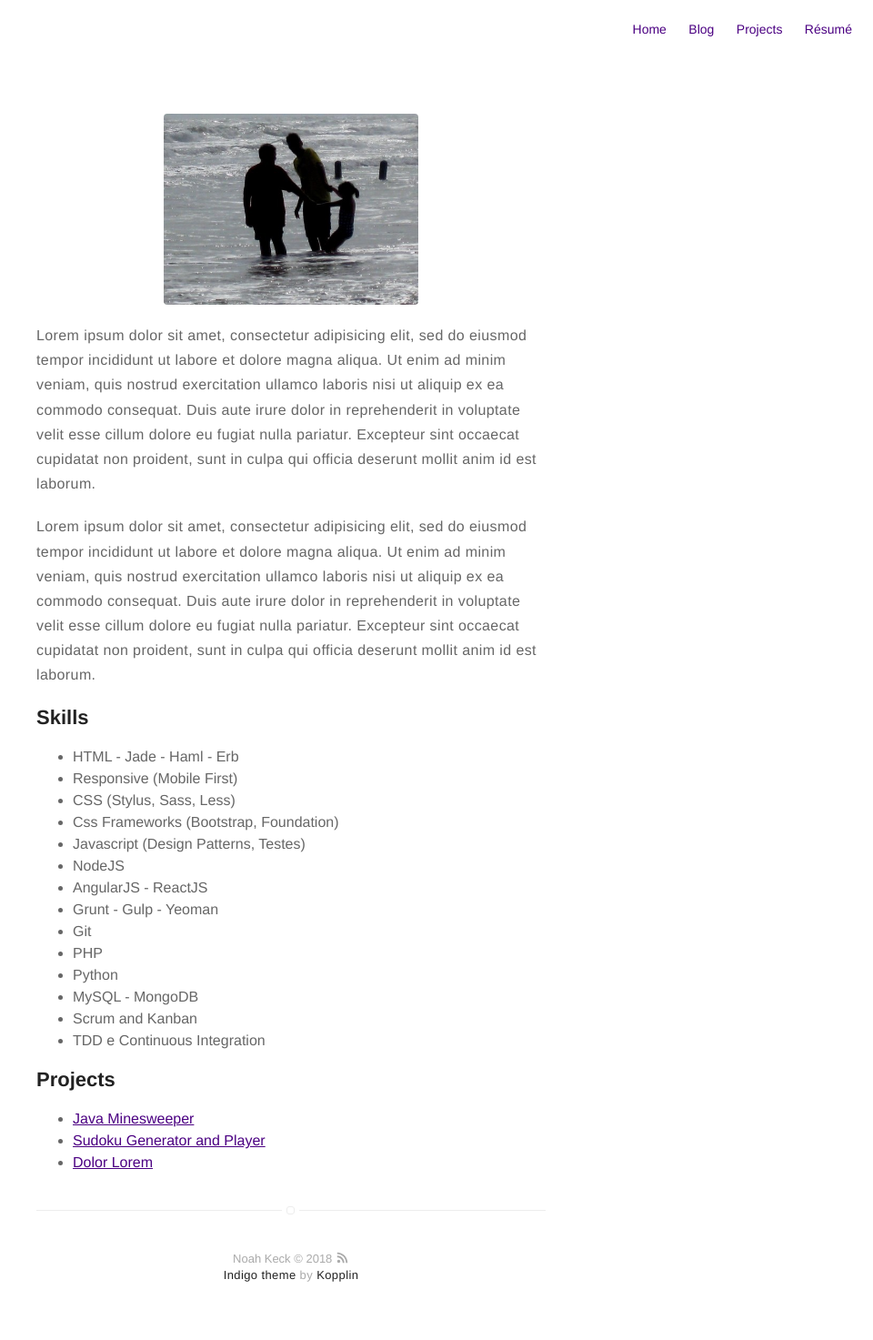
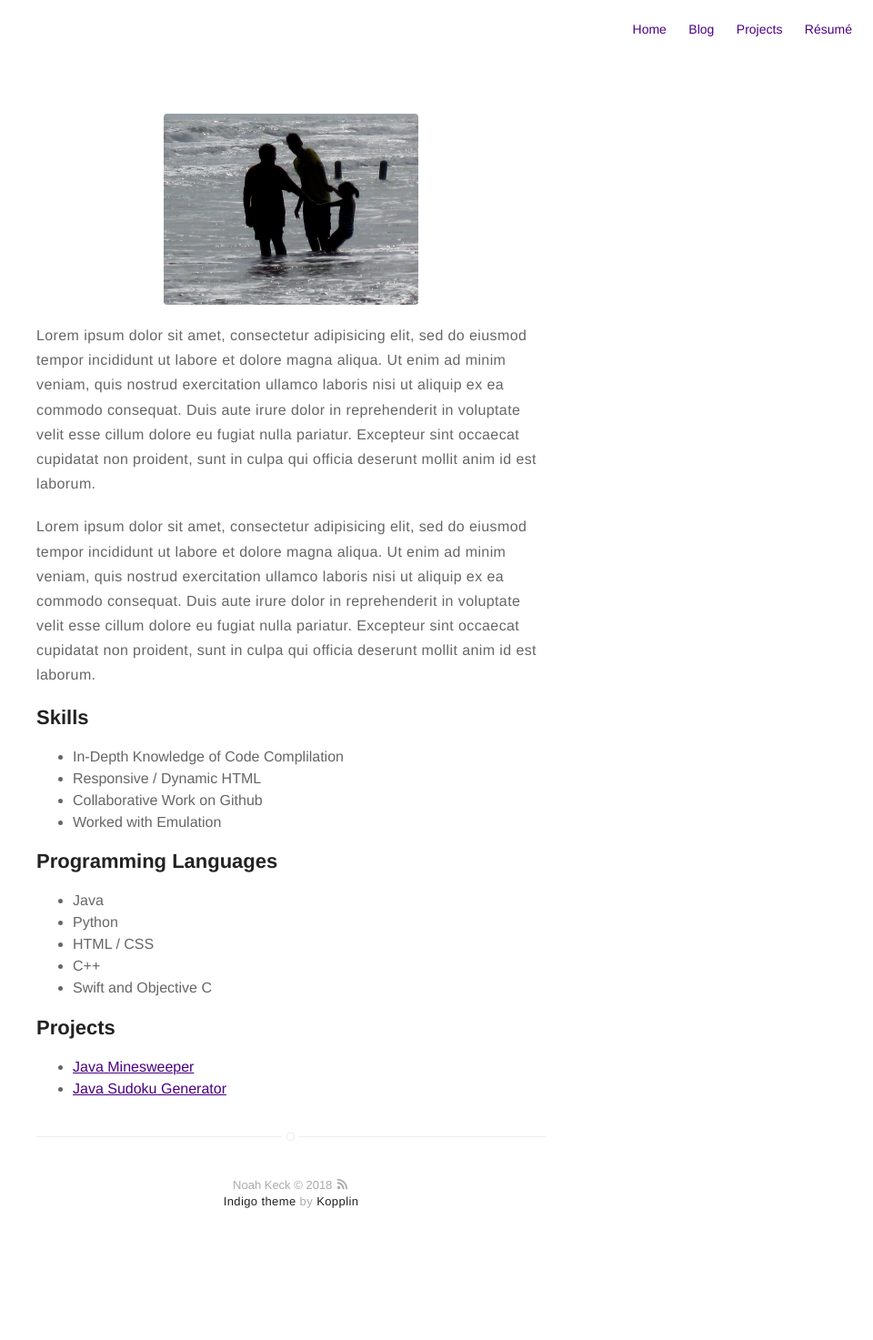
Before and after one commit to noah978/noah978.github.io, a Jekyll site: the page built from about.md, in a window 1280 px wide. Shown: the whole page at 91% size, without its empty margins (320-1280 px from the left). Built offline with Jekyll 4.4.1, drawn with Linux system fonts in a browser that asks for light colours; after the commit the page ends 1392 px from its top, so only the background shows below that.

Commit message:
Update about.md

```diff
--- a/about.md
+++ b/about.md
@@ -18,29 +18,19 @@ consequat. Duis aute irure dolor in reprehenderit in voluptate velit esse
 cillum dolore eu fugiat nulla pariatur. Excepteur sint occaecat cupidatat non
 proident, sunt in culpa qui officia deserunt mollit anim id est laborum.</p>
 
-<h2>Skills</h2>
+## Skills
+* In-Depth Knowledge of Code Complilation
+* Responsive / Dynamic HTML
+* Collaborative Work on Github
+* Worked with Emulation
 
-<ul class="skill-list">
-	<li>HTML - Jade - Haml - Erb</li>
-	<li>Responsive (Mobile First)</li>
-	<li>CSS (Stylus, Sass, Less)</li>
-	<li>Css Frameworks (Bootstrap, Foundation)</li>
-	<li>Javascript (Design Patterns, Testes)</li>
-	<li>NodeJS</li>
-	<li>AngularJS - ReactJS</li>
-	<li>Grunt - Gulp - Yeoman</li>
-	<li>Git</li>
-	<li>PHP</li>
-	<li>Python</li>
-	<li>MySQL - MongoDB</li>
-	<li>Scrum and Kanban</li>
-	<li>TDD e Continuous Integration</li>
-</ul>
+## Programming Languages
+* Java
+* Python
+* HTML / CSS
+* C++
+* Swift and Objective C
 
-<h2>Projects</h2>
-
-<ul>
-	<li><a href="https://github.com/noah978/Java-Minesweeper">Java Minesweeper</a></li>
-	<li><a href="https://github.com/noah978/Java-Sudoku-Generator">Sudoku Generator and Player</a></li>
-	<li><a href="https://github.com/">Dolor Lorem</a></li>
-</ul>
+## Projects
+* [Java Minesweeper](https://github.com/noah978/Java-Minsweeper)
+* [Java Sudoku Generator](https://github.com/noah978/Java-Sudoku-Generator)
```
